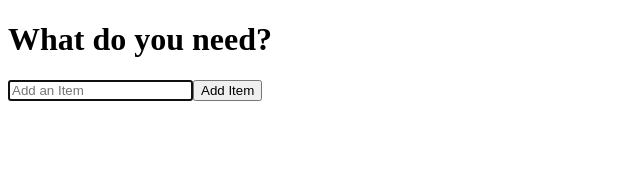
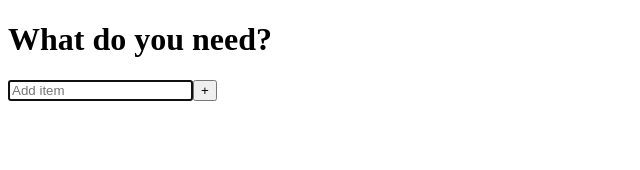
Before and after one commit to mbbaber/groceryApp, a React (Create React App) app: page / in a window 1280 px wide. Shown: the top 170 px of the page, without its empty margins (0-640 px from the left). Built offline with nearby package versions, Linux system fonts and the light colour scheme.

Commit message:
differentiated edit form from add form

```diff
--- a/src/components/ItemForm.js
+++ b/src/components/ItemForm.js
@@ -1,7 +1,7 @@
 import React, {useState, useEffect, useRef} from "react";
 
 function ItemForm(props) {
-    const [input, setInput] = useState('');
+    const [input, setInput] = useState(props.edit ? props.edit.value : '');
 
     const focus = useRef(null);
 
@@ -27,16 +27,33 @@ function ItemForm(props) {
     return (
         <div>
             <form className="item-form" onSubmit={handleSubmit}>
-                <input
+                {props.edit ? (
+                    <>
+                    <input
+                        type="text"
+                        placeholder="Edit item"
+                        value={input}
+                        name="text"
+                        className="item-input edit"
+                        onChange={handleChange}
+                        ref={focus}
+                    />
+                    <button className="item-button edit">edit</button>
+                    </>
+                ) : (
+                    <>
+                    <input
                     type="text"
-                    placeholder="Add an Item"
+                    placeholder="Add item"
                     value={input}
                     name="text"
-                    className="item-input"
+                    className="item-input add"
                     onChange={handleChange}
                     ref={focus}
-                />
-                <button className="item-button">Add Item</button>
+                    />
+                    <button className="item-button add">+</button>
+                    </>
+                )}
             </form>
         </div>
     )
```
